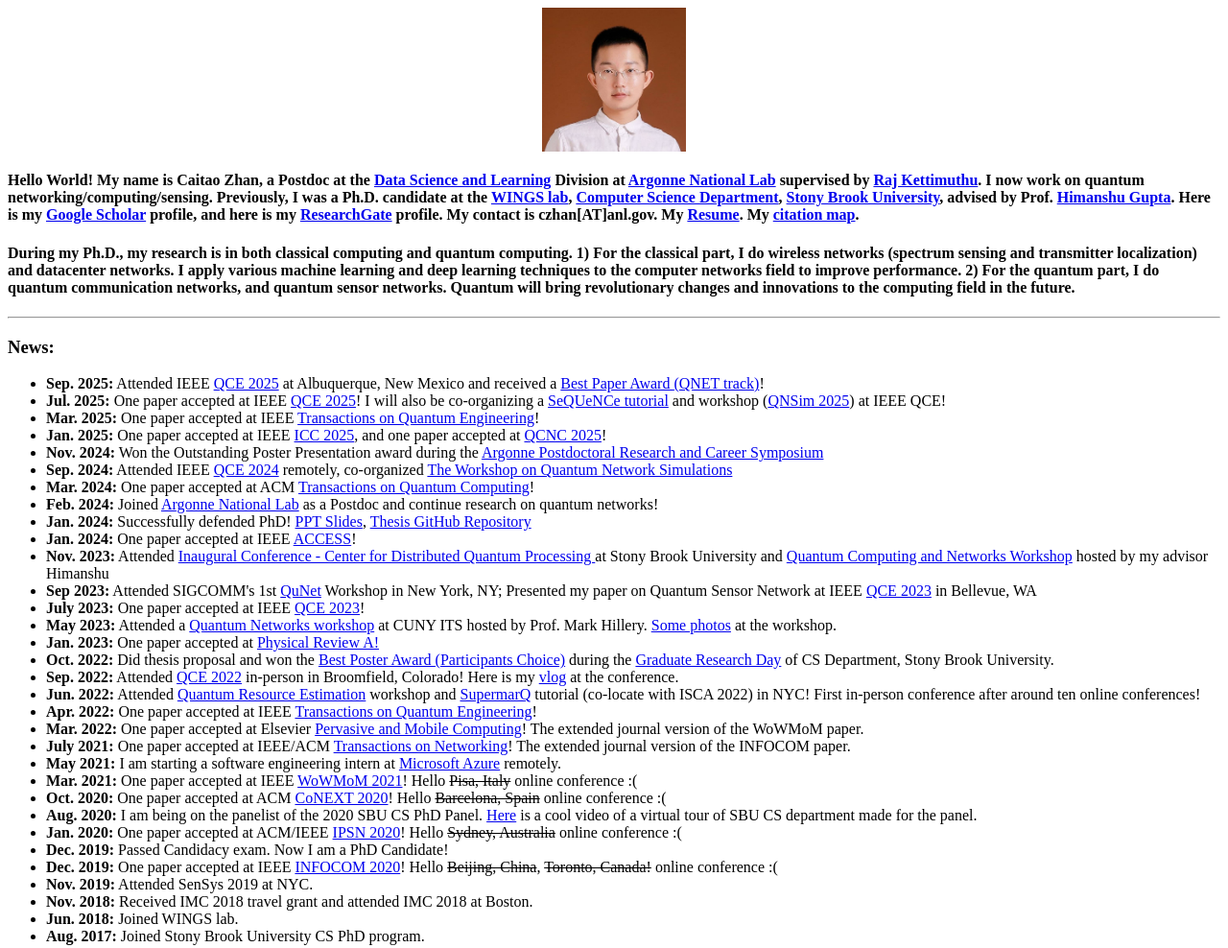
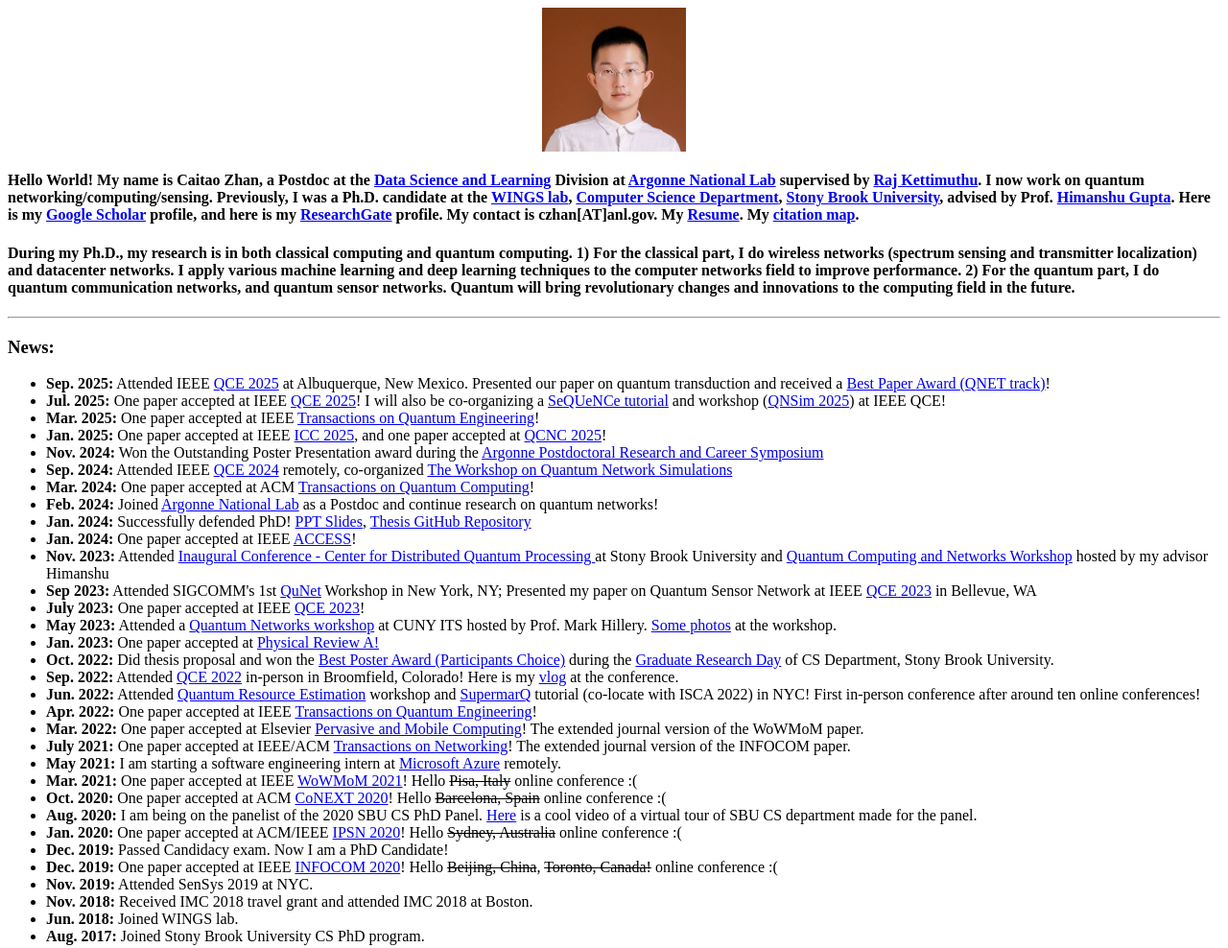
Before and after one commit to caitaozhan/caitaozhan.github.io, a plain HTML site: page index.html in a window 1280 px wide. Shown: the top 988 px of the page at 96% size. Drawn offline with Linux system fonts and the light colour scheme.

Commit message:
[minor] add presenting a paper at QCe 2025

```diff
--- a/index.html
+++ b/index.html
@@ -51,7 +51,7 @@
             <div>
                 <h3>News:</h3>
                 <ul>
-                    <li><b>Sep. 2025:</b> Attended IEEE <a href="https://qce.quantum.ieee.org/2025/">QCE 2025</a> at Albuquerque, New Mexico and received a <a href="file/qce25-best-paper-award.pdf" target="_blank">Best Paper Award (QNET track)</a>!</li>
+                    <li><b>Sep. 2025:</b> Attended IEEE <a href="https://qce.quantum.ieee.org/2025/">QCE 2025</a> at Albuquerque, New Mexico. Presented our paper on quantum transduction and received a <a href="file/qce25-best-paper-award.pdf" target="_blank">Best Paper Award (QNET track)</a>!</li>
                     <li><b>Jul. 2025:</b> One paper accepted at IEEE <a href="https://qce.quantum.ieee.org/2025/">QCE 2025</a>! I will also be co-organizing a <a href="https://qce.quantum.ieee.org/2025/tutorials-abstracts/" target="_blank">SeQUeNCe tutorial</a> and workshop (<a href="https://events.cels.anl.gov/event/668/" target="_blank">QNSim 2025</a>) at IEEE QCE!</li>
                     <li><b>Mar. 2025:</b> One paper accepted at IEEE <a href="https://tqe.ieee.org/">Transactions on Quantum Engineering</a>!</li>
                     <li><b>Jan. 2025:</b> One paper accepted at IEEE <a href="https://icc2025.ieee-icc.org/">ICC 2025</a>, and one paper accepted at <a href="https://www.ieee-qcnc.org/2025/">QCNC 2025</a>!</li>
```
